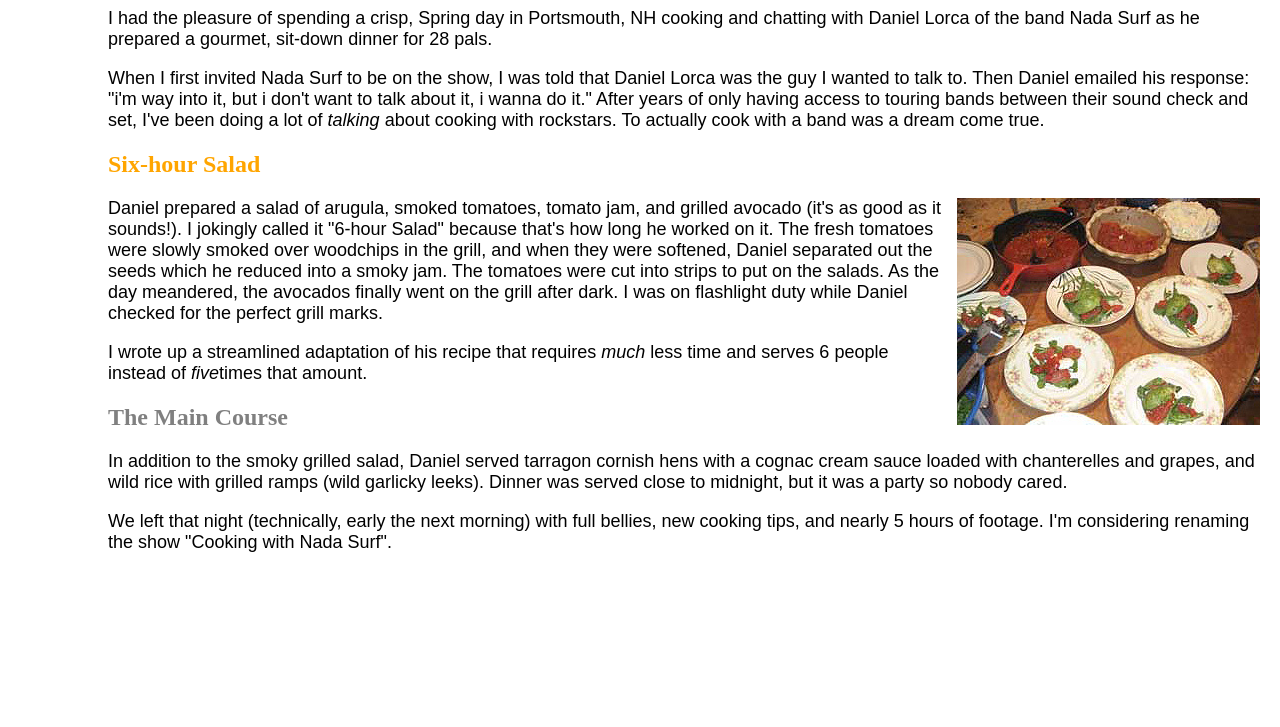
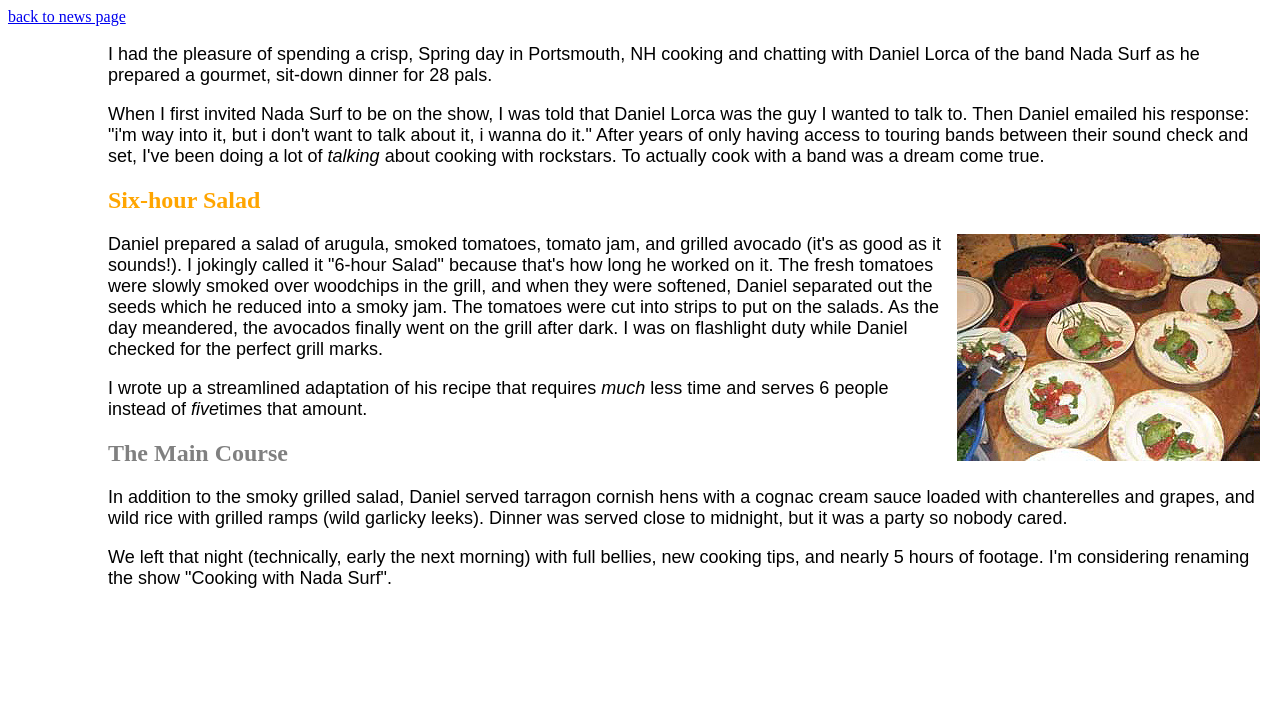
Before and after one commit to ShannonELi/fid, a plain HTML site: page Bistro/cooking.html in a window 1280 px wide. Shown: the part 73-800 px from the top of the page. Drawn offline with Linux system fonts and the light colour scheme.

Commit message:
Add files via upload

```diff
--- a/Bistro/cooking.html
+++ b/Bistro/cooking.html
@@ -27,6 +27,8 @@
 <body>
 <h1>Cooking with Daniel from Nada Surf</h1>
 
+<a href="bg_news.html">back to news page</a>
+
 <p>I had the pleasure of spending a crisp, Spring day in Portsmouth, NH cooking and chatting with Daniel Lorca of the band Nada Surf as he prepared a gourmet, sit-down dinner for 28 pals.</p>
 
 <p>When I first invited Nada Surf to be on the show, I was told that Daniel Lorca was the guy I wanted to talk to. Then Daniel emailed his response: "i'm way into it, but i don't want to talk about it, i wanna do it." After years of only having access to touring bands between their sound check and set, I've been doing a lot of <em>talking</em> about cooking with rockstars. To actually cook with a band was a dream come true.</p>
```
